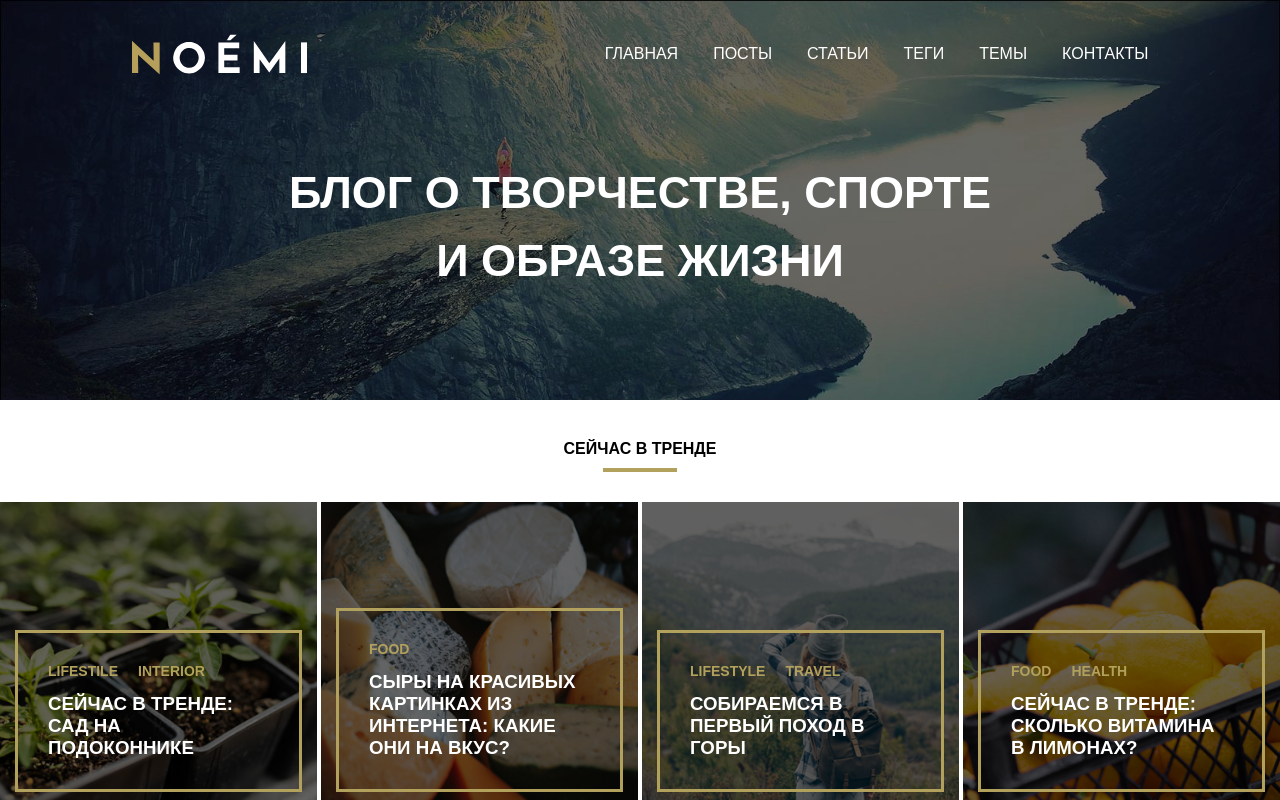
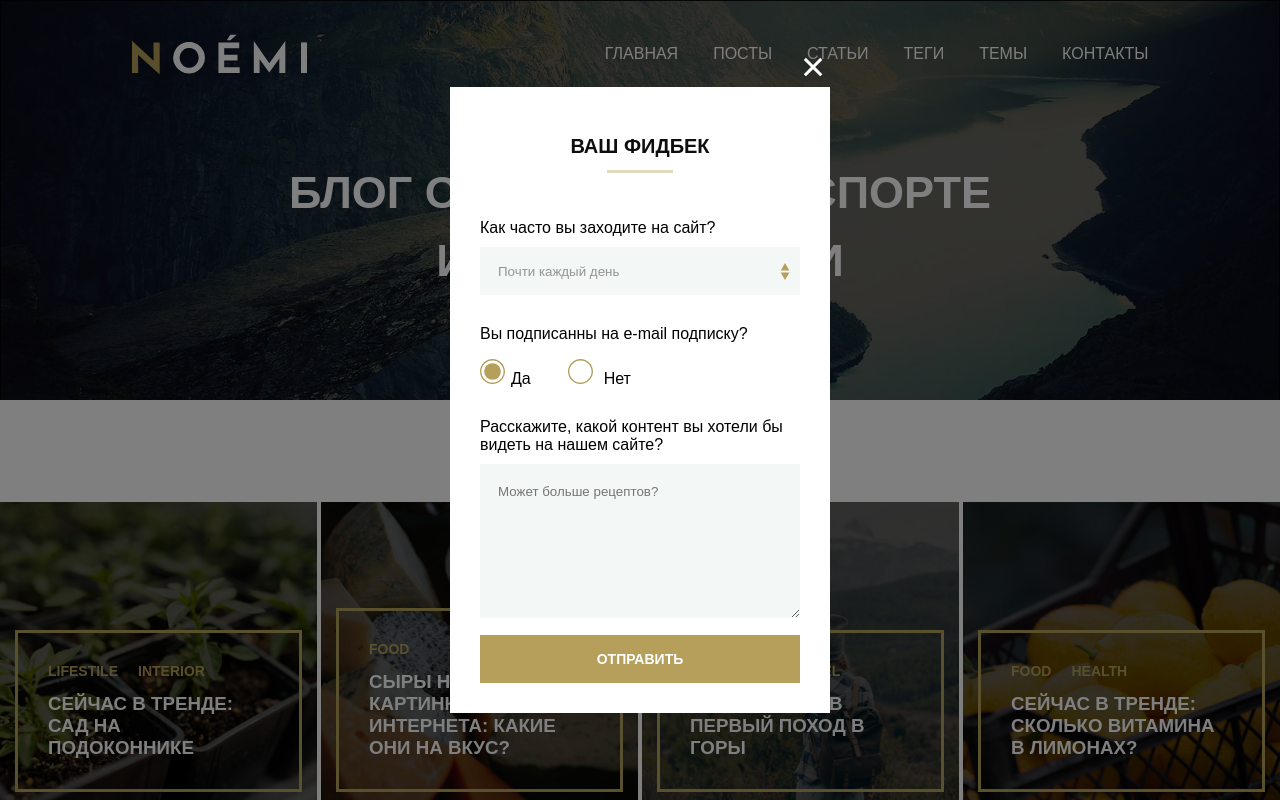
Before and after one commit to Alex-Laktionov/MQ-27-diplom, a plain HTML site: page index.html in a window 1280 px wide. Shown: the top 800 px of the page. Drawn offline with Linux system fonts and the light colour scheme.

Commit message:
25.10 нашёл ошибку

```diff
--- a/css/style.css
+++ b/css/style.css
@@ -1,10 +1,10 @@
 body {
    margin: 0;
 }
-
+/*
 .hidden {
    display: none;
-}
+}*/
 .pop-up {
    width: 100%;
    position: fixed;
@@ -139,7 +139,8 @@ a {
    margin-top: 10px;
    display: block;
    height: 132px;
-   width: -webkit-fill-available;
+   max-width: 300px;
+   min-width: 300px;
    background-color: #f3f7f6;
    padding-top: 20px;
    padding-left: 18px;
```
